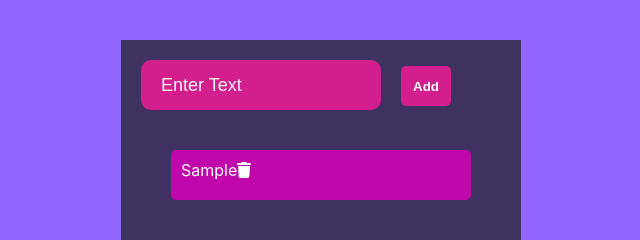
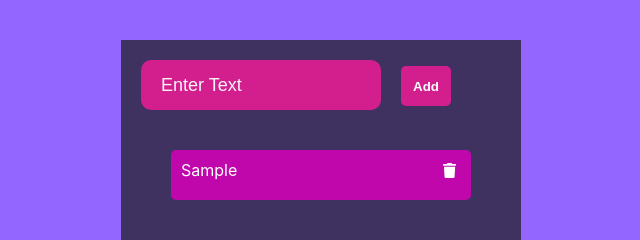
Before and after one commit to Boity-Latakgomo/ToDoList, a React (Create React App) app: page / in a window 1280 px wide. Both pictures are taken after typing "Sample" into the empty fields and a click on the button "Add". Shown: the top 240 px of the page, without its empty margins (319-959 px from the left). Built offline with nearby package versions, Linux system fonts and the light colour scheme.

Commit message:
trash icon is deleting

```diff
--- a/src/App.js
+++ b/src/App.js
@@ -20,6 +20,7 @@
     }
     this.handleInput = this.handleInput.bind(this);
     this.addItem = this.addItem.bind(this);
+    this.deleteItem = this.deleteItem.bind(this);
   }
   handleInput(e){
     this.setState({
@@ -45,7 +46,13 @@
         })
       }
     }
-
+     deleteItem(key){
+       const filteredItems = this.state.items.filter(item =>
+        item.key!==key);
+        this.setState({
+        items:filteredItems
+        })
+     }
   render() {
     return (
       <div className="App">
@@ -61,7 +68,9 @@
         </form>
       </header>
 
-      <ListItems items= {this.state.items}></ListItems>
+      <ListItems items= {this.state.items}
+      deleteItems = {this.deleteItem}>
+      </ListItems>
       </div>
 
     );
--- a/src/ListItems.css
+++ b/src/ListItems.css
@@ -8,4 +8,14 @@
 }
 .list p{
     padding: 10px;
+    position: relative;
 }
+.list p span{
+    position: absolute;
+    right: 10px;
+    cursor: pointer;
+}
+.faicons{
+    margin: 0 5px;
+    font-size: 15px;
+}
--- a/src/ListItems.js
+++ b/src/ListItems.js
@@ -7,10 +7,13 @@
     const listItems = items.map(items =>
         {
 
-       return <div className="list" key="item.key">
+       return <div className="list" key={items.key}>
            <p>{items.text}
            <span>
-               <FontAwesomeIcon className="faicons" icon="trash"/>
+               <FontAwesomeIcon className="faicons"
+               icon="trash"
+               onClick={() => props.deleteItems(items.key)}
+               />
            </span>
            </p>
 
```
